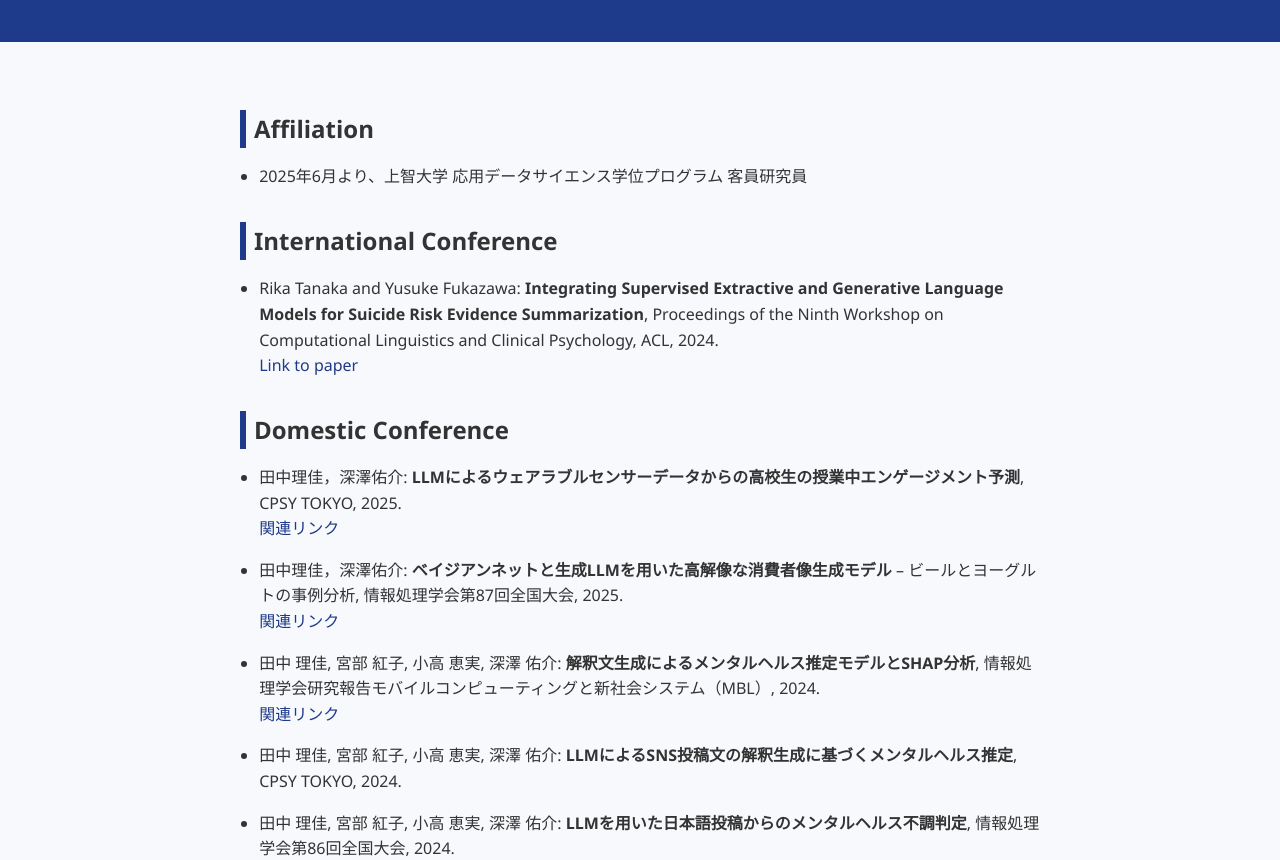
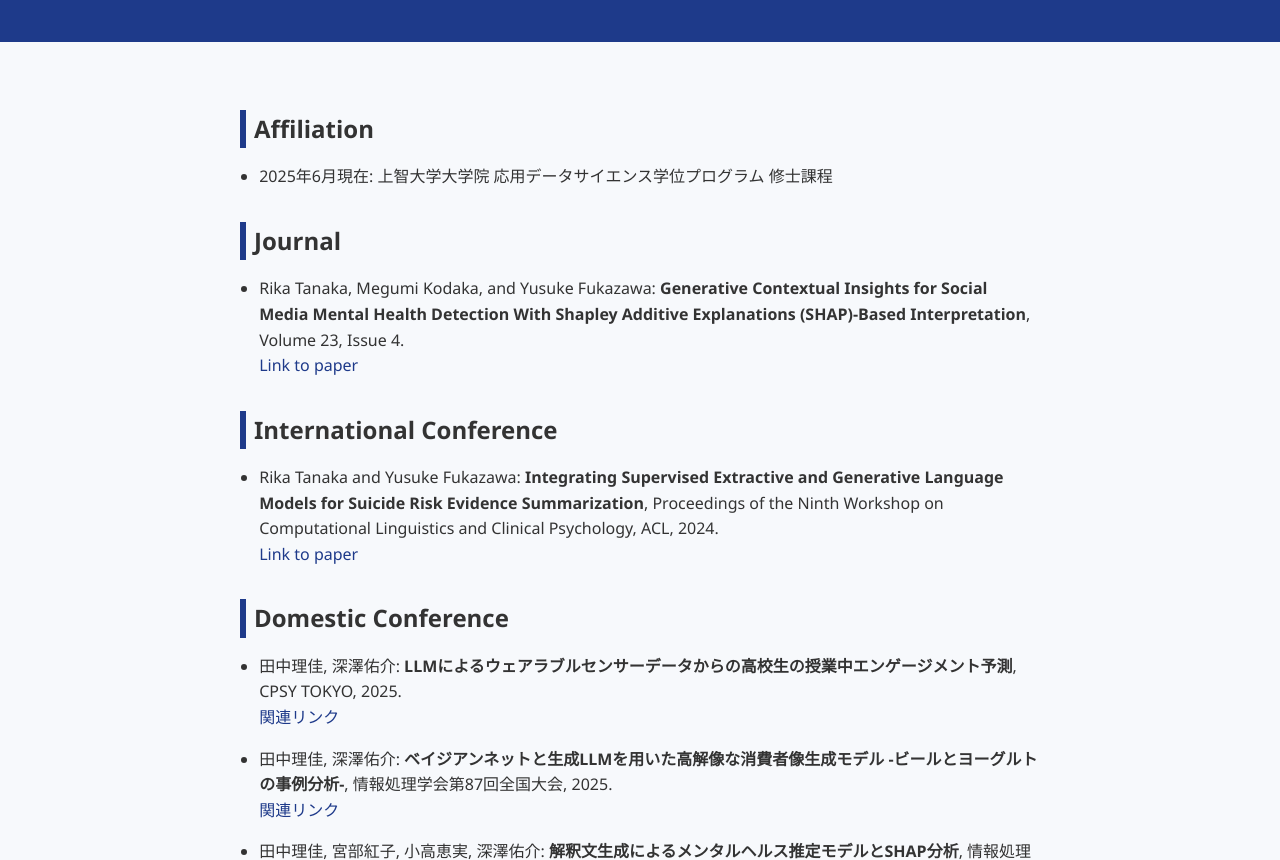
Before and after one commit to rika612/portfolio, a plain HTML site: page index.html in a window 1280 px wide. Shown: the part 100-960 px from the top of the page. Drawn offline with Linux system fonts and the light colour scheme.

Commit message:
add journal section

```diff
--- a/index.html
+++ b/index.html
@@ -54,18 +54,30 @@
   </header>
 
   <main>
-<!-- ★ここに新しいセクションを挿入 -->
+<!-- 所属 -->
   <section>
     <h2>Affiliation</h2>
     <ul>
       <li>
-        2025年6月より、上智大学 応用データサイエンス学位プログラム 客員研究員
+        2025年6月現在: 上智大学大学院 応用データサイエンス学位プログラム 修士課程
       </li>
     </ul>
   </section>
 
 
-  <!-- 既存のセクションたち -->
+  <!-- 研究発表 -->
+
+    <section>
+      <h2>Journal</h2>
+      <ul>
+        <li>
+          Rika Tanaka, Megumi Kodaka, and Yusuke Fukazawa:
+          <strong>Generative Contextual Insights for Social Media Mental Health Detection With Shapley Additive Explanations (SHAP)-Based Interpretation</strong>,
+          Volume 23, Issue 4. <br />
+          <a href="https://doi.org/10.1177/24056456251385719" target="_blank">Link to paper</a>
+        </li>
+      </ul>
+    </section>
 
     <section>
       <h2>International Conference</h2>
@@ -83,31 +95,31 @@
       <h2>Domestic Conference</h2>
       <ul>
         <li>
-          田中理佳，深澤佑介:
+          田中理佳, 深澤佑介:
           <strong>LLMによるウェアラブルセンサーデータからの高校生の授業中エンゲージメント予測</strong>,
           CPSY TOKYO, 2025. <br />
           <a href="https://ds.sophia.ac.jp/news/20250317/post-680" target="_blank">関連リンク</a>
         </li>
         <li>
-          田中理佳，深澤佑介:
-          <strong>ベイジアンネットと生成LLMを用いた高解像な消費者像生成モデル</strong> – ビールとヨーグルトの事例分析,
+          田中理佳, 深澤佑介:
+          <strong>ベイジアンネットと生成LLMを用いた高解像な消費者像生成モデル -ビールとヨーグルトの事例分析-</strong>,
           情報処理学会第87回全国大会, 2025. <br />
           <a href="https://www.sophia.ac.jp/jpn/article/news/announcement/250331_award02/" target="_blank">関連リンク</a>
         </li>
         <li>
-          田中 理佳, 宮部 紅子, 小高 恵実, 深澤 佑介:
+          田中理佳, 宮部紅子, 小高恵実, 深澤佑介:
           <strong>解釈文生成によるメンタルヘルス推定モデルとSHAP分析</strong>,
           情報処理学会研究報告モバイルコンピューティングと新社会システム（MBL）, 2024. <br />
           <a href="https://jglobal.jst.go.jp/detail?JGLOBAL_ID=202402228517808965" target="_blank">関連リンク</a>
         </li>
         <li>
-          田中 理佳, 宮部 紅子, 小高 恵実, 深澤 佑介:
+          田中理佳, 宮部紅子, 小高恵実, 深澤佑介:
           <strong>LLMによるSNS投稿文の解釈生成に基づくメンタルヘルス推定</strong>,
           CPSY TOKYO, 2024.
         </li>
         <li>
-          田中 理佳, 宮部 紅子, 小高 恵実, 深澤 佑介:
-          <strong>LLMを用いた日本語投稿からのメンタルヘルス不調判定</strong>,
+          田中理佳, 宮部紅子, 小高恵実, 深澤佑介:
+          <strong>LLMを用いた日本語SNS投稿からのメンタルヘルスの状態推定</strong>,
           情報処理学会第86回全国大会, 2024. <br />
           <a href="https://cir.nii.ac.jp/crid/1050019357982985216" target="_blank">関連リンク</a>
         </li>
```
Also changed, not shown: ポートフォリオ変更方法.txt (added).
